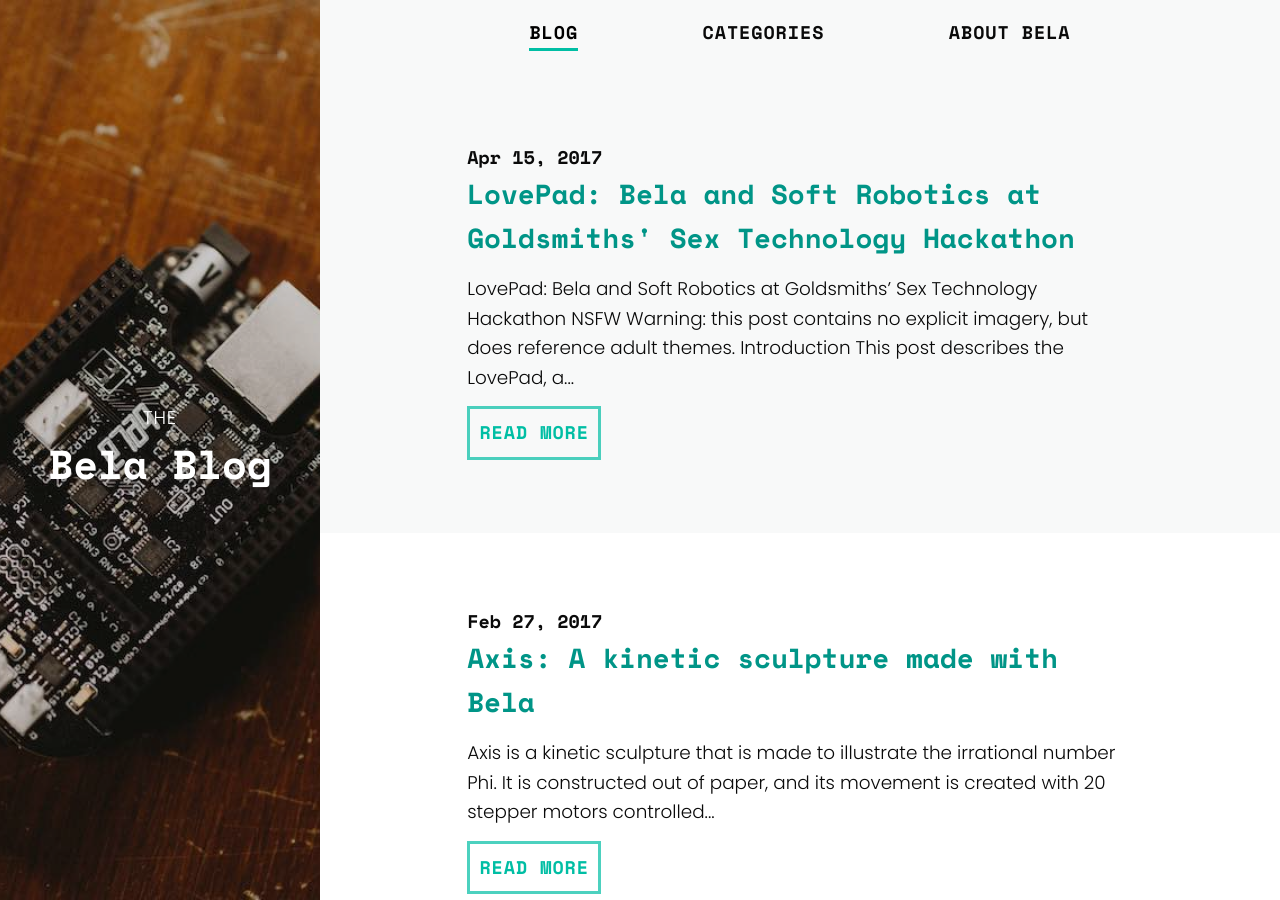
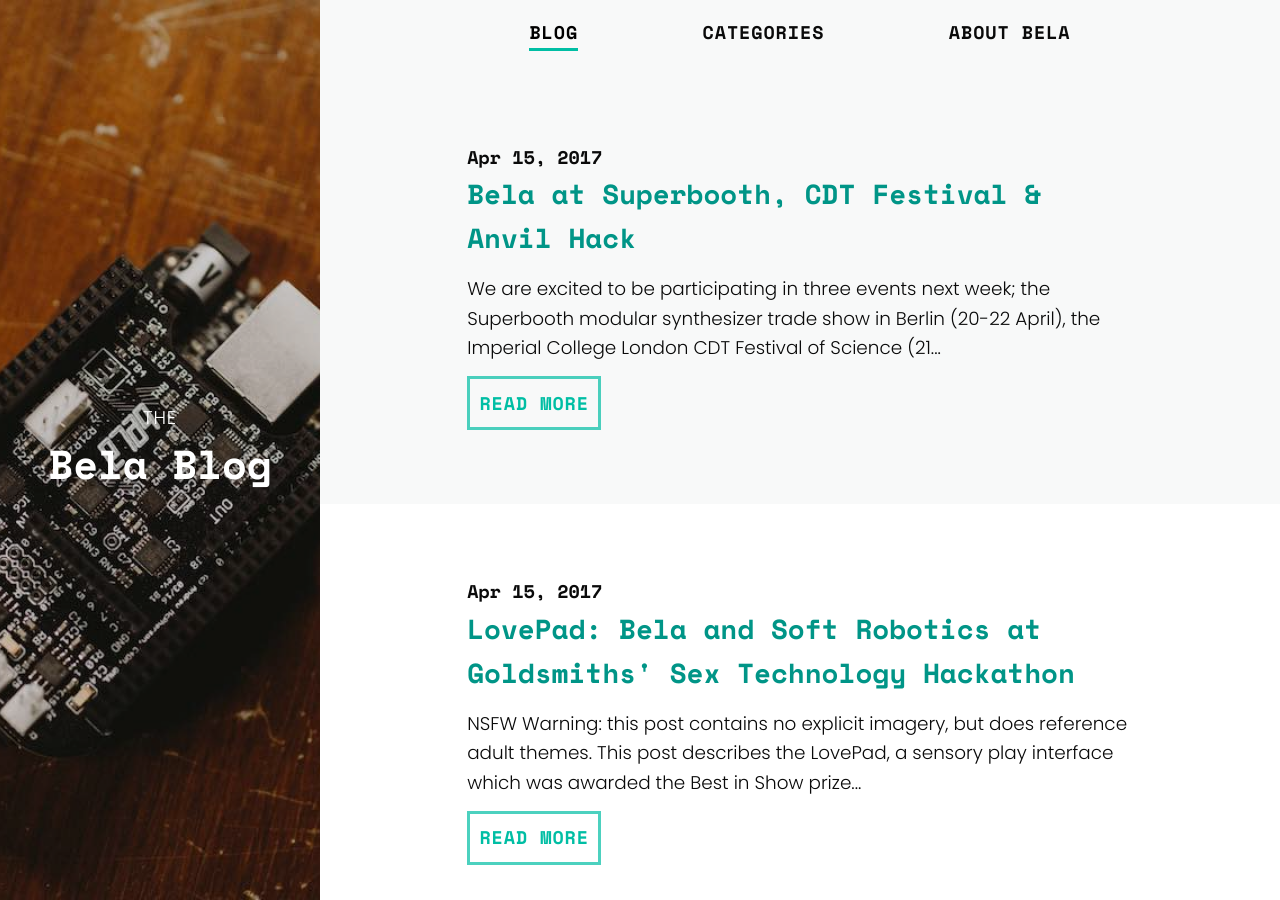
Before and after one commit to BelaPlatform/bela_newBlog, a Jekyll site: the page built from docs/index.html, in a window 1280 px wide and 900 px high. Built offline with Jekyll 4.4.1, drawn with Linux system fonts in a browser that asks for light colours; nearby versions of some CDN libraries; the list of posts is cut into pages by our own code; some of the changed lines change nothing that is shown; some of the changed text lies outside the part shown.

Commit message:
events preview post draft

```diff
--- a/docs/_posts/2017-04-12-lovepad.markdown
+++ b/docs/_posts/2017-04-12-lovepad.markdown
@@ -11,11 +11,7 @@
 author: jack
 ---
 
-## LovePad: Bela and Soft Robotics at Goldsmiths' Sex Technology Hackathon
-
 *NSFW Warning*: this post contains no explicit imagery, but does reference adult themes.
-
-## Introduction
 
 This post describes the _LovePad_, a sensory play interface which was awarded the _Best in Show_ prize during [Goldsmiths University of London's](http://gold.ac.uk) [Sex Technology Hackathon](http://sexhack.tech) on December 17th 2016. _LovePad_ is a proof-of-concept, body-neutral stimulating interface combining a [soft robot](http://wikipedia.org/wiki/Soft_robotics) and real-time vibrotactile interaction via [Bela](http://bela.io). It was created by [Caroline Yan Zheng](http://feuetbois.net), [Jack Armitage](http://jackarmitage.com), [Patricia Alessandrini](http://patriciaalessandrini.com) and [Francisco Bernardo](http://frantic0.com).
 
--- /dev/null
+++ b/docs/_posts/2017-04-14-superbooth-cdt-festival-anvil-hack.md
@@ -0,0 +1,34 @@
+---
+layout: post
+title: "Bela at Superbooth, CDT Festival & Anvil Hack"
+date: 2017-04-15
+categories:
+  - "Events"
+description: "Bela will be present at three very exciting events this April; Superbooth in Berlin, and CDT Festival and Anvil Hack in London."
+image: events/goldsmiths-st-james-church.jpg
+author: jack
+---
+
+We are excited to be participating in three events next week; the [Superbooth](https://www.superbooth.com/en/) modular synthesizer trade show in Berlin (20-22 April), the [Imperial College London CDT Festival of Science](http://cdt-festival.co.uk/) (21 April), and the [Anvil Hack](http://anvil.goldsmiths.tech/) creative computing hackathon at Goldsmiths University of London (22-23 April).
+
+## Bela Booth and DIY Workshop at Superbooth, Berlin
+
+We have for a long time been excited about the possibilities of combining Bela with modular synthesizers. One year ago we created this demo of combining Bela with the Doepfer Dark Energy II:
+
+{% include youtube.html youtube="xAYvp6fVWBM" %}
+
+This year we are taking things a step further by [exhibiting Bela](https://www.superbooth.com/en/bela.html) at Superbooth! We are extremely excited to meet the makers and players of this community, and to share an exclusive preview of an experimental prototype for a limited edition *Bela Eurorack Modular kit*! If you are attending, please [drop by our booth](https://www.superbooth.com/en/floorplan.html?location=e260) or [get in touch](mailto:info@bela.io) ! Additionally, Bela's Dr. Andrew McPherson will be exhibiting the [TouchKeys](http://touchkeys.co.uk/) project at the booth next door (and will be premiering some new demos...).
+
+{% include single-image.html fileName="events/superbooth-floorplan.png" %}
+
+We are also [running a hands-on workshop](https://www.superbooth.com/en/eventdetails/bela-embedded-platform-diy-workshop.html) to introduce audio programming and instrument design with Bela, from 11:00 - 15:00 on Friday 21 April. We hope to see you there!
+
+## Bela Exhibit at Imperial CDT Festival of Science
+
+The Bela team will be present at the [CDT Festival of Science](http://cdt-festival.co.uk/) hosted by Imperial College London, which this year is themed around "Science and Art - Exploring Creativity". We will be bringing along demos and kits for people to explore their creativity with! Additionally, our exhibit will include [TouchKeys](http://touchkeys.co.uk) and a live installation of the [Magnetic Resonator Piano](http://www.eecs.qmul.ac.uk/~andrewm/mrp.html) ! [Get in touch](mailto:info@bela.io) if you are attending!
+
+## Bela Sponsoring Anvil Hack III, Goldsmiths
+
+Finally, we are very pleased to be able to say we are sponsoring [Anvil Hack III](http://anvil.goldsmiths.tech/) hosted by [Hacksmiths](http://goldsmiths.tech/) ( [Goldsmiths](http://www.gold.ac.uk/) tech society). We will be bringing Bela kits for people to use in their projects, and offering mentorship throughout the event for all of your low latency, real-time, embedded audio and sensor processing. Anvil Hack is "focussed on the creative applications of technology taking place at a centre of creative computing research". As of writing, there are still [free tickets available](https://www.eventbrite.co.uk/e/anvil-hack-iii-tickets-32390888018)!
+
+{% include single-image.html fileName="events/goldsmiths-st-james-church.jpg" %}
```
Also changed, not shown: docs/assets/images/events/goldsmiths-st-james-church.jpg (added), docs/assets/images/events/superbooth-floorplan.png (added).
